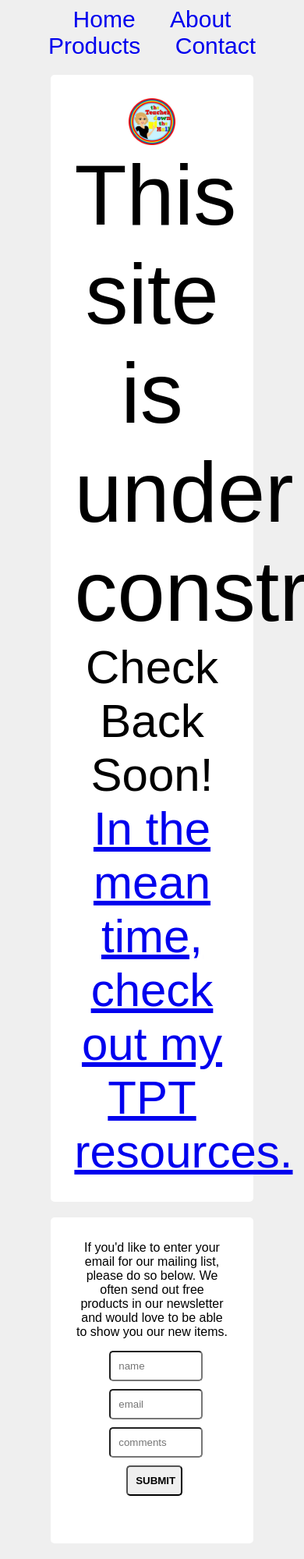
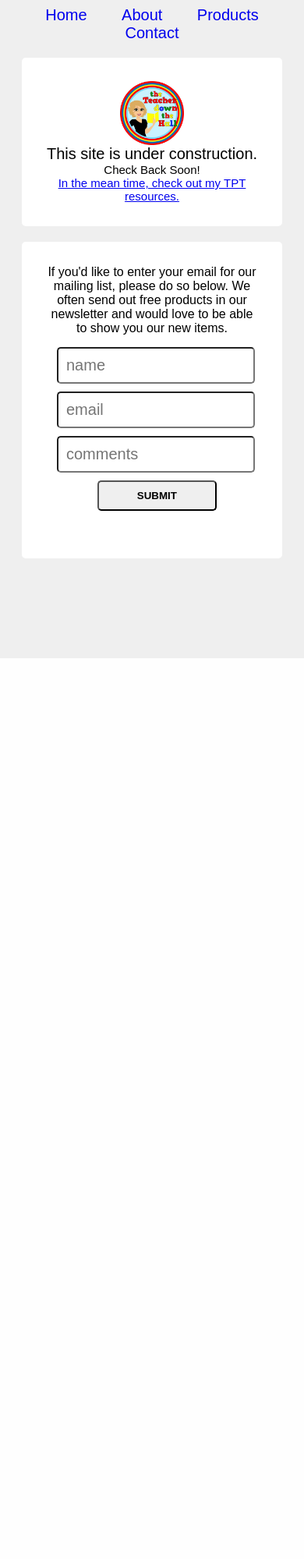
Before and after one commit to coffeeAdd1ct/theteacherdownthehall, a PHP site: page /index.php in a window 390 px wide; the page is wider, and only the part inside the window is pictured. Shown: that part at 78% size. After the commit the page ends 844 px from the top of that part, so only its background shows below. Run offline with PHP 8.4, Linux system fonts and the light colour scheme.

Commit message:
form and mobile

```diff
--- a/form.php
+++ b/form.php
@@ -1,3 +1,4 @@
+
 <div class="section" id="contact_form">
   <div class="form_text">If you'd like to enter your email for our mailing list, please do so below. We often send out free products in our newsletter and would love to be able to show you our new items.</div>
   <form action="form_submit.php" method="post" alert="Thank you for submission, we'll add your email to our contact list!">
--- a/form_submit.php
+++ b/form_submit.php
@@ -2,7 +2,7 @@
   if(isset($_POST['email'])) {
 
       // EDIT THE 2 LINES BELOW AS REQUIRED
-      $email_to = "contact@theteacherdownthehall.com";
+      $email_to = "kevinbilleaud@gmail.com";
       $email_subject = "Website Contact Form Submission";
 
       function died($error) {
--- a/index.css
+++ b/index.css
@@ -6,7 +6,7 @@ body {
   background-color: #efefef;
 }
 .content {
-  width:80%;
+  padding: 0 10%;
   margin:auto;
 }
 form {
@@ -56,10 +56,24 @@ input {
 
 /*Begin media queries*/
 @media only screen and (max-width: 650px) {
+  .content {
+    padding:0;
+    margin:auto;
+    max-width: 650px;
+  }
+  input {
+    font-size: 20px;
+  }
+  form {
+    padding: 10px;
+  }
+  .menu a {
+    font-size: 20px;
+  }
   .section_text {
-    font-size: 60px;
+    font-size: 15px;
   }
   .section_title {
-    font-size: 110px;
+    font-size: 20px;
   }
 }
--- a/index.php
+++ b/index.php
@@ -1,7 +1,8 @@
 
 <html>
 <head>
-  <link rel="stylesheet" href="index.css" />
+  <link rel="stylesheet" type="text/css" href="index.css" />
+  <meta name="viewport" content="width=device-width, initial-scale=1.0">
   <meta property="og:title" content="The Teacher Down the Hall">
   <meta property="og:url" content="http://theteacherdownthehall.com/index.html">
   <meta property="og:site_name" content="theteacherdownthehall.com">
```
